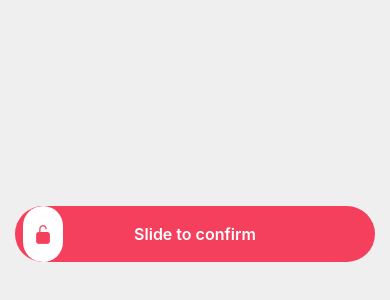
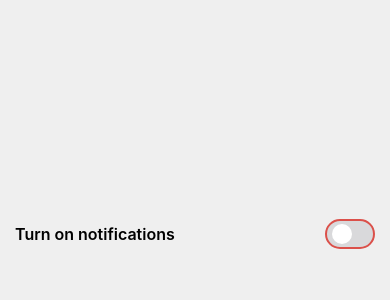
Before and after one commit to FerRiv3ra/rn-inkpad, a React Native app: screen / in a window 390 px wide. Shown: the part 188-488 px from the top of the page. Built offline with nearby package versions, Linux system fonts and the light colour scheme.

Commit message:
Bump version to 1.0.4 and update Switch component for web compatibility

```diff
--- a/App.tsx
+++ b/App.tsx
@@ -2,10 +2,10 @@ import React, {useState} from 'react';
 import {View} from 'react-native';
 
 // import {SlideAction} from 'rn-inkpad';
-import {SlideAction} from './src/components/slides/SlideAction';
+import {Switch} from './src/components';
 
 export const App = () => {
-  const [consirmed, setConfirmed] = useState(false);
+  const [confirmed, setConfirmed] = useState(false);
   const [visibleTop, setVisibleTop] = useState(false);
   const [visibleBottom, setVisibleBottom] = useState(false);
   // const [value, setValue] = useState(0);
@@ -353,7 +353,7 @@ export const App = () => {
         }}
       /> */}
       {/* <SegmentedControl values={[{key: ''}]} onChange={()=>{}} /> */}
-      {/* <Switch
+      <Switch
         backgrounColor="#DB504A"
         border
         borderColor="#DB504A"
@@ -363,7 +363,7 @@ export const App = () => {
         onChange={setConfirmed}
         text="Turn on notifications"
         textStyle={{fontSize: 16, fontWeight: '600'}}
-      /> */}
+      />
       {/* <Text style={{fontSize: 20}}>
         Information{' '}
         <Tooltip text="Lorem ipsum dolor sit amet, consectetur adipiscing elit. Nulla urna arcu, vulputate ut pellentesque eget, fermentum ac tellus. Duis neque lorem, fermentum at suscipit ac, imperdiet vel sapien.">
@@ -400,14 +400,14 @@ export const App = () => {
         text="Show toast bottom"
         onPress={() => setVisibleBottom(true)}
       /> */}
-      <SlideAction
+      {/* <SlideAction
         icon="lock-open"
         // textPosition=''
         iconOnCompleted="lock-closed"
         text="Slide to confirm"
         textOnCompleted="Confirmed"
         onCompleted={() => setConfirmed(true)}
-      />
+      /> */}
       {/* <Slider
         thumbStyles={{
           icon: 'analytics',
--- a/package.json
+++ b/package.json
@@ -1,6 +1,6 @@
 {
   "name": "rn-inkpad",
-  "version": "1.0.3",
+  "version": "1.0.4",
   "private": false,
   "main": "dist/index.js",
   "types": "dist/types/index.d.ts",
@@ -38,7 +38,6 @@
     "jest": "^29.6.3",
     "prettier": "2.8.8",
     "react-test-renderer": "18.2.0",
-    "rn-inkpad": "^1.0.3",
     "typescript": "5.0.4"
   },
   "repository": {
--- a/src/components/switch/Switch.tsx
+++ b/src/components/switch/Switch.tsx
@@ -1,5 +1,12 @@
 import React, {useState} from 'react';
-import {Platform, Switch as RNSwitch, Text, View} from 'react-native';
+import {
+  Platform,
+  Switch as RNSwitch,
+  StyleSheet,
+  Text,
+  TouchableOpacity,
+  View,
+} from 'react-native';
 import {SwitchProps} from '../../types';
 
 export const Switch = ({
@@ -15,6 +22,7 @@ export const Switch = ({
   text,
 }: SwitchProps) => {
   const [isEnabled, setIsEnabled] = useState(isOn);
+  const isWeb = Platform.OS === 'web';
 
   const toggleSwitch = () => {
     setIsEnabled(!isEnabled);
@@ -34,6 +42,22 @@ export const Switch = ({
       }}>
       {text && <Text style={textStyle}>{text}</Text>}
 
+      {isWeb ? (
+        <TouchableOpacity
+          onPress={toggleSwitch}
+          style={[
+            styles.switchContainer,
+            {borderWidth: border ? borderWidth : 0, borderColor},
+            {backgroundColor: isOn ? backgrounColor : '#D9D9DB'},
+          ]}>
+          <View
+            style={[
+              styles.thumb,
+              {alignSelf: isOn ? 'flex-end' : 'flex-start'},
+            ]}
+          />
+        </TouchableOpacity>
+      ) : (
         <View
           style={{
             borderWidth: border ? borderWidth : 0,
@@ -47,6 +71,23 @@ export const Switch = ({
             value={isEnabled}
           />
         </View>
+      )}
     </View>
   );
 };
+
+const styles = StyleSheet.create({
+  switchContainer: {
+    width: 50,
+    height: 30,
+    borderRadius: 15,
+    justifyContent: 'center',
+    padding: 5,
+  },
+  thumb: {
+    width: 20,
+    height: 20,
+    borderRadius: 10,
+    backgroundColor: '#FFF',
+  },
+});
```
Also changed, not shown: 2 other files (tests, documents, lock files or other folders). Lines whose indentation alone changed are shown as unchanged.
